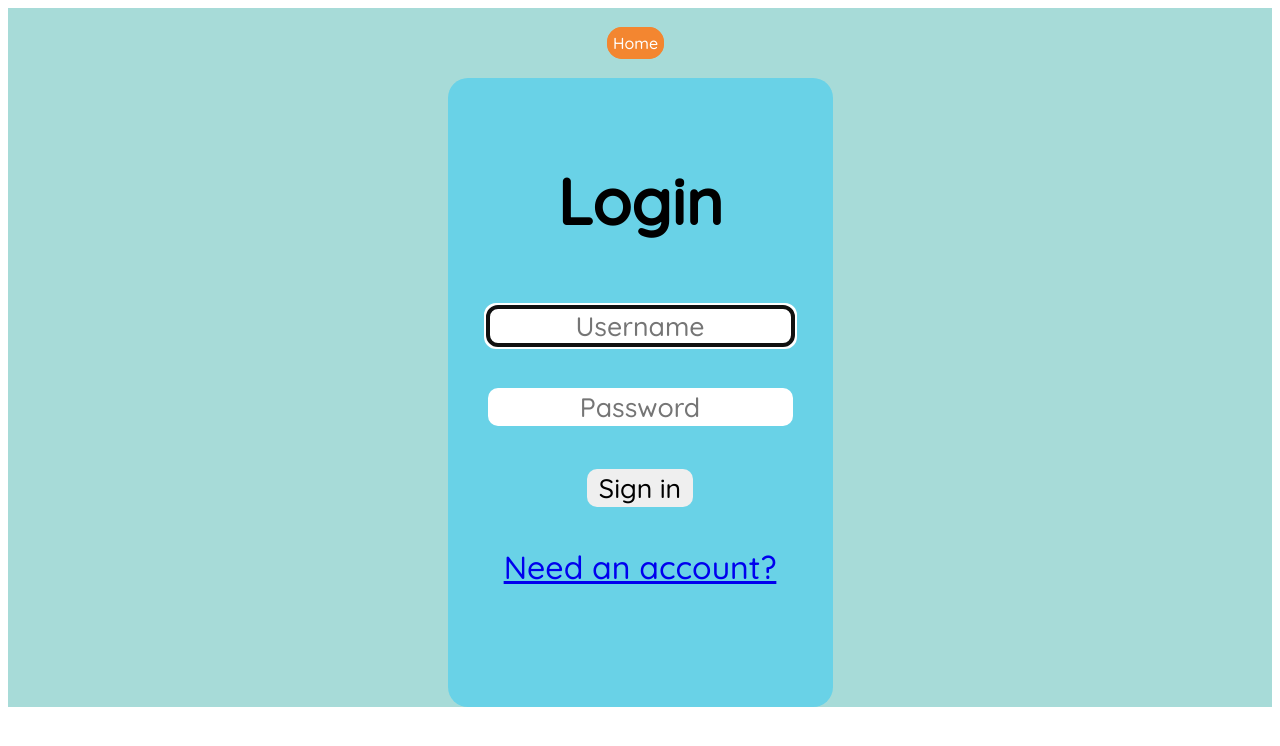
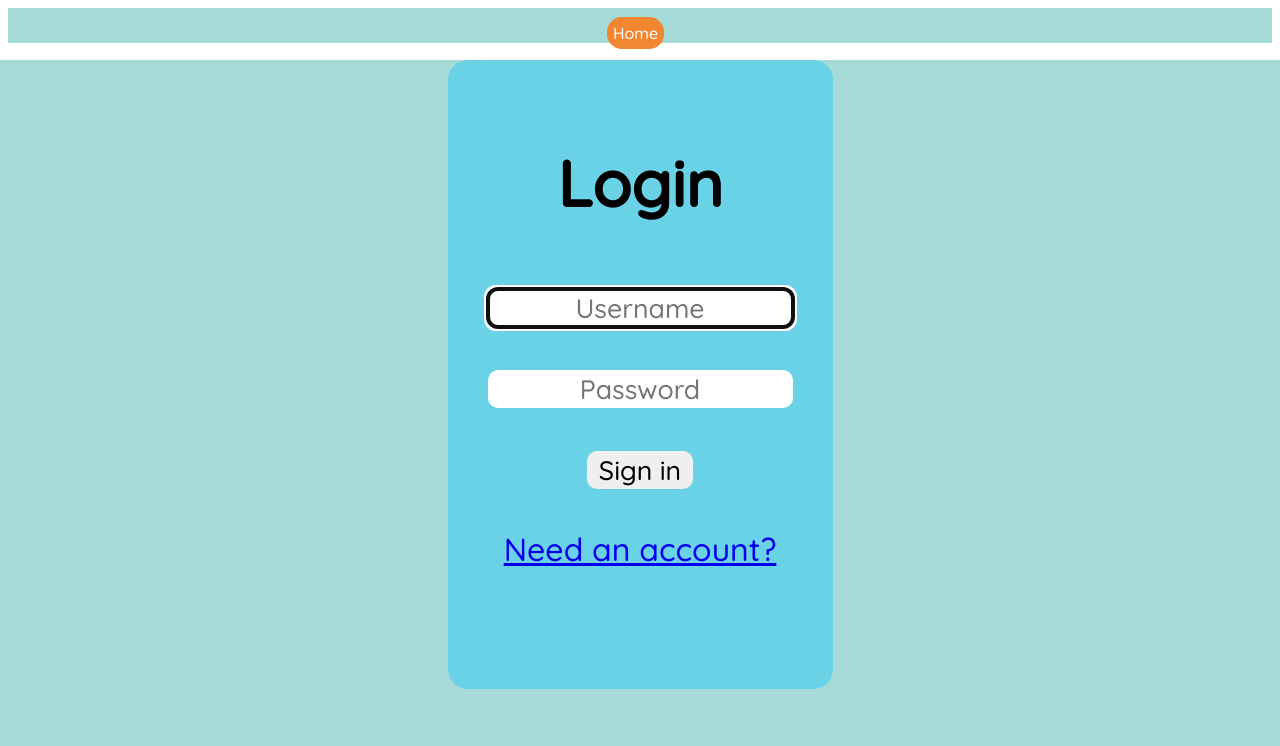
Before and after one commit to MoTreek/Student-ChatBot, a Vue app in the folder vue/: page /login in a window 1280 px wide. Shown: the top 746 px of the page. Built offline with nearby package versions, Linux system fonts and the light colour scheme.

Commit message:
DawnOfTheLastInsert

```diff
--- a/vue/src/App.vue
+++ b/vue/src/App.vue
@@ -9,15 +9,21 @@
   </div>
 </template>
 
-<style>
+<style scoped>
+
+*{
+  border: 0px solid red;
+}
 #app{
   text-align: center;
   margin-bottom: 1px;
+
   background-color: #a7dbd8;
 }
 #nav{
-   padding-top: 25px;
+   padding-top: 15px;
    margin-bottom: 25px;
+ background-color: #a7dbd8;
 
 }
 .homebtn{
@@ -37,4 +43,5 @@ border: 1px solid #f38630;
  color: white;
  text-decoration: none;
 }
+
 </style>
--- a/vue/src/components/ChatBox.vue
+++ b/vue/src/components/ChatBox.vue
@@ -8,9 +8,7 @@
         </div> -->
 
 
-          <div v-show="found"><!-- <div v-if="isVisible === true"> -->
-<job-search-component />
-</div>
+
       <ul class="chat-box-list">
 
 
@@ -34,6 +32,9 @@
 
         </li>
       </ul>
+          <div v-show="found"><!-- <div v-if="isVisible === true"> -->
+<job-search-component />
+</div>
     </div>
 
  <div class = "buttons" v-if="!clicked">
@@ -184,6 +185,7 @@ showJobs(){
           keywordArr.push(this.keywords[i].keywordDescription.toLowerCase())
         }
         // this.message = keywordArr;
+       this.message.toLowerCase().replace("is", '');
         let arr = this.message.toLowerCase().replace(/[.,/#!$%^?&*;:{}=\-_`~()]/g,"")
 .split(' ');
         let isFound = false;
--- a/vue/src/views/Home.vue
+++ b/vue/src/views/Home.vue
@@ -48,6 +48,7 @@ h1 {
 
 }
 
+
 body.background {
   background-color: #69d2e7;
 }
--- a/vue/src/views/Login.vue
+++ b/vue/src/views/Login.vue
@@ -90,11 +90,12 @@ export default {
 *{
   font-family: "Quicksand", sans-serif;
 }
-
+ header{
+    background-color: #a7dbd8;
+ }
 .color {
 background-color: #a7dbd8;
 }
-
 
 
 #login {
@@ -102,7 +103,7 @@ background-color: #a7dbd8;
   zoom: 2;
     -moz-transform: scale(0);
     -moz-transform-origin: 0 0;
-    overflow: hidden;
+    overflow: auto;
     }
 
 input {
@@ -123,6 +124,11 @@ button{
   display: flex;
   justify-content: center;
   align-content: center;
+   position:absolute;
+  top:30px;
+  right:0px;
+  bottom:0px;
+  left:0px;
 
 }
 form{
@@ -141,4 +147,7 @@ section{
   width: 100%;
 }
 
+main{
+
+}
 </style>
--- a/vue/src/views/Register.vue
+++ b/vue/src/views/Register.vue
@@ -110,6 +110,7 @@ export default {
 
 
 
+
 }
 body.register{ background-color: #a7dbd8 ;}
 
@@ -131,8 +132,16 @@ button{
   display: flex;
   justify-content: center;
   align-content: center;
+    background-color: #a7dbd8;
+  zoom: 2;
+    -moz-transform: scale(0);
+    -moz-transform-origin: 0 0;
+    overflow: hidden;
 
 }
+
+
+
 form{
   background-color:  #69d2e7;
   padding: 20px;
```
